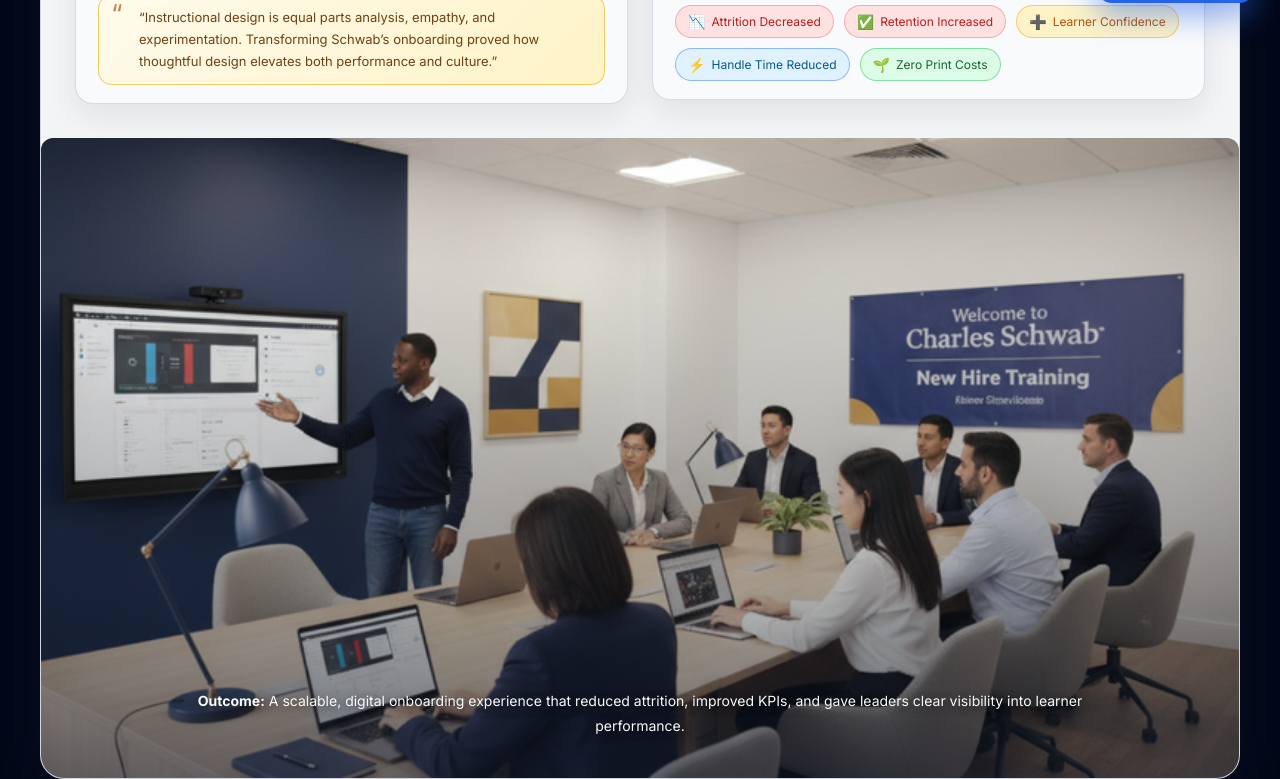
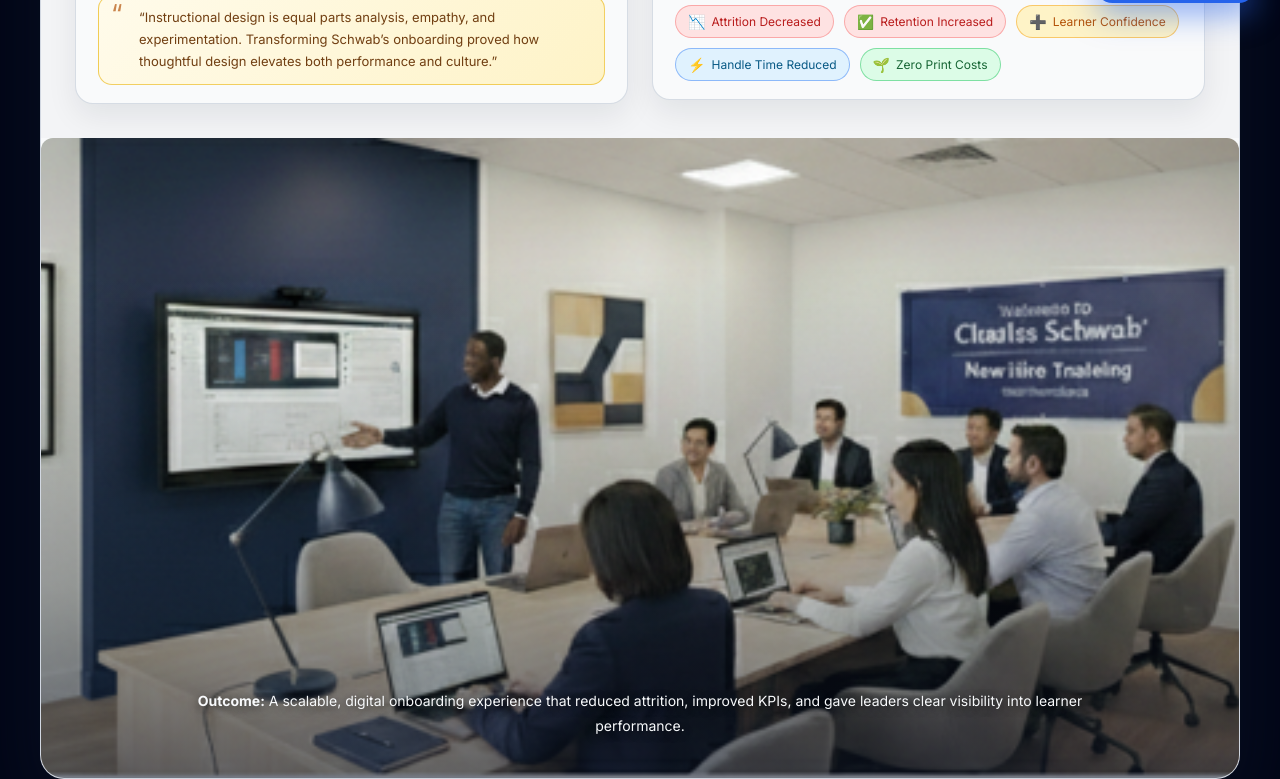
Before and after one commit to lajhinfo-creator/Schwab-learning-journey, a plain HTML site: page index.html in a window 1280 px wide. Shown: the part 773-1552 px from the top of the page. Drawn offline with Linux system fonts and the light colour scheme.

Commit message:
Update styles.css
Image 3

```diff
--- a/styles.css
+++ b/styles.css
@@ -363,7 +363,7 @@ body {
   width: 100%;
   height: 80vh; /* keeps a cinematic balance */
   background: #020617
-    url("https://raw.githubusercontent.com/lajhinfo-creator/Schwab-learning-journey/main/Image4.png")
+    url("https://raw.githubusercontent.com/lajhinfo-creator/Schwab-learning-journey/main/Image3.png")
       center/cover no-repeat;
   background-attachment: fixed;
   background-position: center 70%; /* shifts image upward to crop bottom */
```
